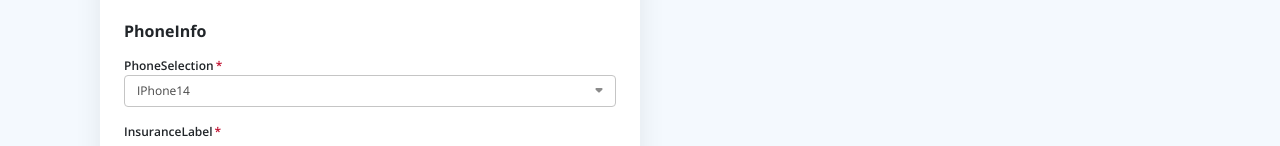
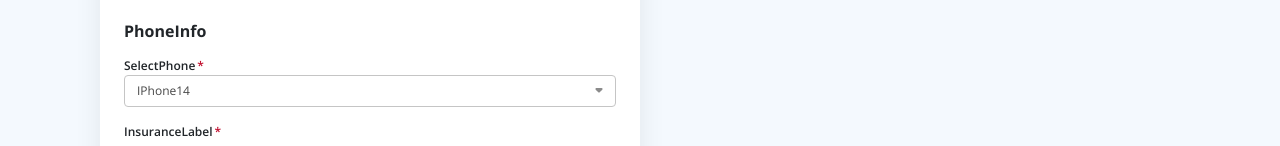
Before and after one commit to docusign/sample-app-mytelecom-nodejs, a React (Create React App) app in the folder client/: page /purchaseDevice in a window 1280 px wide. Shown: the part 417-563 px from the top of the page. Built offline with nearby package versions, Linux system fonts and the light colour scheme; what i18next-xhr-backend would draw is missing.

Commit message:
fix label text

```diff
--- a/client/src/pages/purchaseDevice/PurchaseDeviceForm.js
+++ b/client/src/pages/purchaseDevice/PurchaseDeviceForm.js
@@ -61,7 +61,7 @@ function PurchaseDeviceForm({ onSubmit }) {
       <Form.Group className="mb-4">
         <SelectInput
           id="signerPhoneSelection"
-          label={t('PhoneSelection')}
+          label={t('SelectPhone')}
           autoComplete="signerPhoneSelection"
           options={[
             t('IPhone14'),
```
